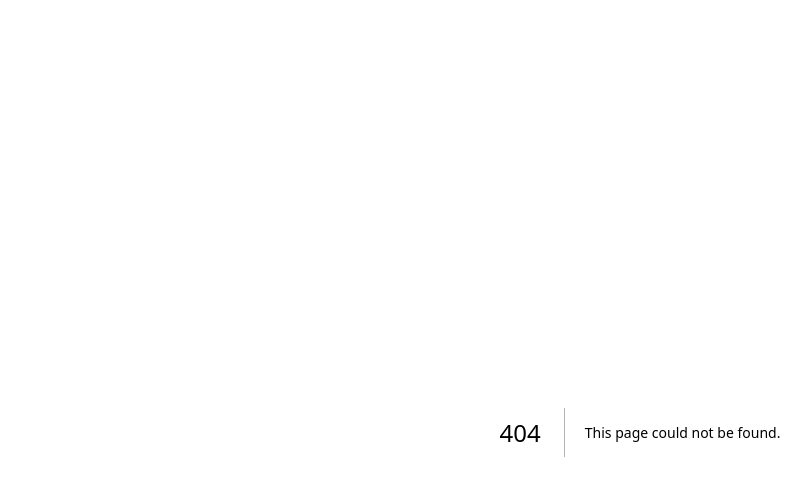
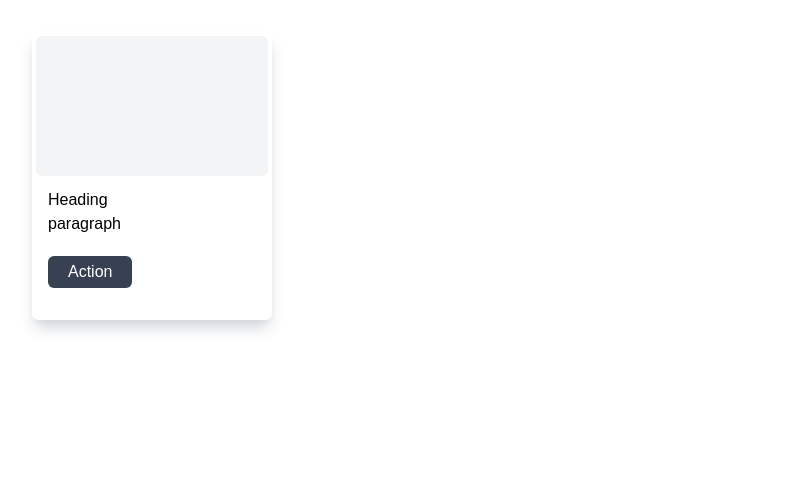
Before and after one commit to hasibulislamha01/Next-app, a Next.js app: page /products in a window 1280 px wide. Before the commit this address had no page. Shown: the top 496 px of the page, without its empty margins (0-809 px from the left). Built offline with nearby package versions, Linux system fonts and the light colour scheme.

Commit message:
learned about data caching

```diff
--- /dev/null
+++ b/app/components/AddToCart.tsx
@@ -0,0 +1,10 @@
+'use client'
+import React from 'react'
+
+const AddToCart = () => {
+    return (
+        <button onClick={() => console.log('clicked')} className='px-5 py-1 bg-gray-700 text-white rounded-md active:scale-95'>Action</button>
+    )
+}
+
+export default AddToCart
--- a/app/page.tsx
+++ b/app/page.tsx
@@ -16,6 +16,12 @@ export default function Home() {
         >
           Nested Users
         </Link>
+        <Link
+          href='/products'
+          className="hover:underline py-1 transition-all duration-300 "
+        >
+          Products
+        </Link>
       </section>
       <h1>Hello Next js </h1>
     </main>
--- /dev/null
+++ b/app/products/page.tsx
@@ -0,0 +1,24 @@
+import React from 'react'
+import AddToCart from '../components/AddToCart'
+
+const ProductPage = async() => {
+
+
+    return (
+        <section>
+
+            <section className='w-60 h-72 flex flex-col shadow-lg shadow-gray-300 hover:shadow-red-100 rounded-md p-1'>
+                <div className='h-1/2 bg-gray-100 rounded-md'></div>
+                <div className='p-3 space-y-5'>
+                    <div>
+                        <h1>Heading</h1>
+                        <p>paragraph</p>
+                    </div>
+                    <AddToCart />
+                </div>
+            </section>
+        </section>
+    )
+}
+
+export default ProductPage
--- a/app/users/nestedUser/page.tsx
+++ b/app/users/nestedUser/page.tsx
@@ -1,6 +1,6 @@
 import React from 'react'
 
-const page = () => {
+const NestedUserPage = () => {
   return (
     <div className='text-rose-400 text-lg'>
       Nested user here
@@ -8,4 +8,4 @@ const page = () => {
   )
 }
 
-export default page
+export default NestedUserPage
--- a/app/users/page.tsx
+++ b/app/users/page.tsx
@@ -1,9 +1,43 @@
 import React from 'react'
+import AddToCart from '../components/AddToCart'
 
-const UsersPage = () => {
+interface User {
+  id: number,
+  userId: number,
+  title: string,
+  body: string
+}
+
+const UsersPage = async () => {
+
+  const response = await fetch('https://jsonplaceholder.typicode.com/posts',
+    // {cache: 'no-store'} (no caching) usefull for data that changes too often
+    { next: { revalidate: 10 } }  //get freash data from backend in every 10 sec
+  )
+
+  // caching the data is only possible in fetch function provided by next.js
+  const users: User[] = await response.json()
+
   return (
     <section>
-        <h1 className='text-green-700 font-semibold text-lg'>User Page</h1>
+      <h1 className='text-slate-700 font-semibold text-lg'>User Page</h1>
+
+      <div className='my-32 grid grid-cols-4 place-items-center gap-5'>
+
+        {users?.map(user =>
+          <section key={user.id} className='w-60 h-72 flex flex-col shadow-lg shadow-gray-300 hover:shadow-red-100 rounded-md p-1'>
+            <div className='h-1/2 bg-gray-100 rounded-md'></div>
+            <div className='p-3 space-y-5'>
+              <div>
+                <h1>{user?.title}</h1>
+                {/* <p>{user?.body}</p> */}
+              </div>
+              <AddToCart />
+            </div>
+          </section>
+        )}
+
+      </div>
     </section>
   )
 }
```
